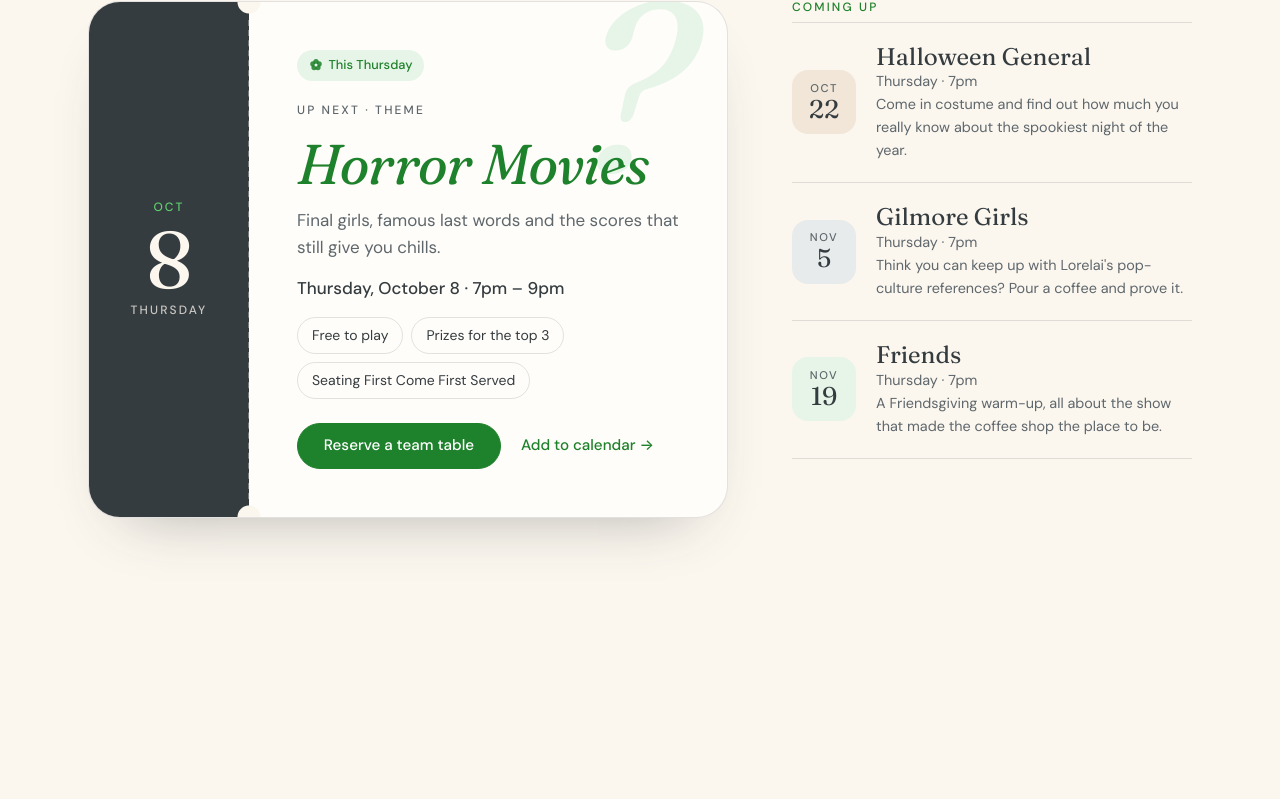
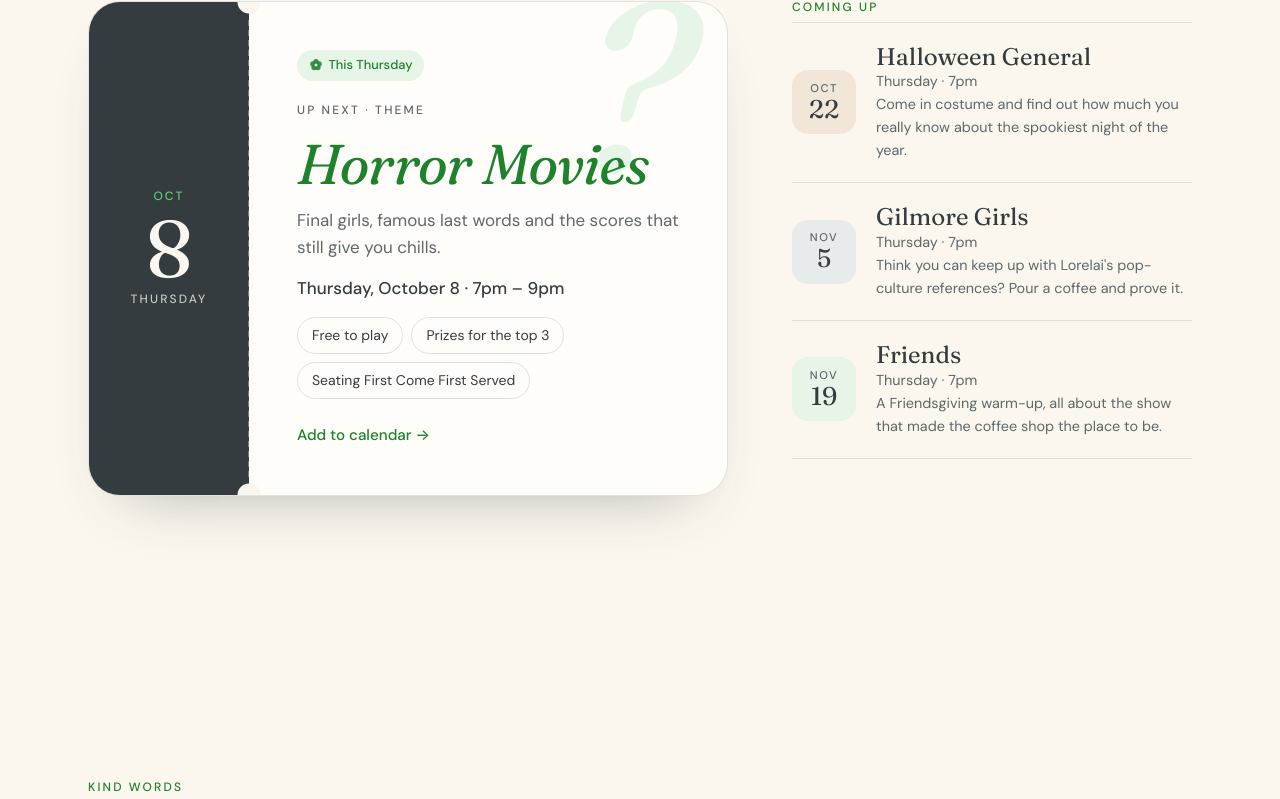
Before and after one commit to Skylar01128/finalfif, a Vue app: page / in a window 1280 px wide. Shown: the part 5910-6709 px from the top of the page. Built offline with nearby package versions, Linux system fonts and the light colour scheme.

Commit message:
Remove 'reserve team table'

```diff
--- a/src/components/TriviaSection.vue
+++ b/src/components/TriviaSection.vue
@@ -93,7 +93,7 @@ const icsHref = (n) => {
             </ul>
 
             <div class="ticket__actions">
-              <a :href="reserveHref(next)" class="btn btn--solid">Reserve a team table</a>
+              <!-- <a :href="reserveHref(next)" class="btn btn--solid">Reserve a team table</a> -->
               <a :href="icsHref(next)" :download="`trivia-${next.date}.ics`" class="ticket__cal">
                 Add to calendar <span aria-hidden="true">→</span>
               </a>
```
